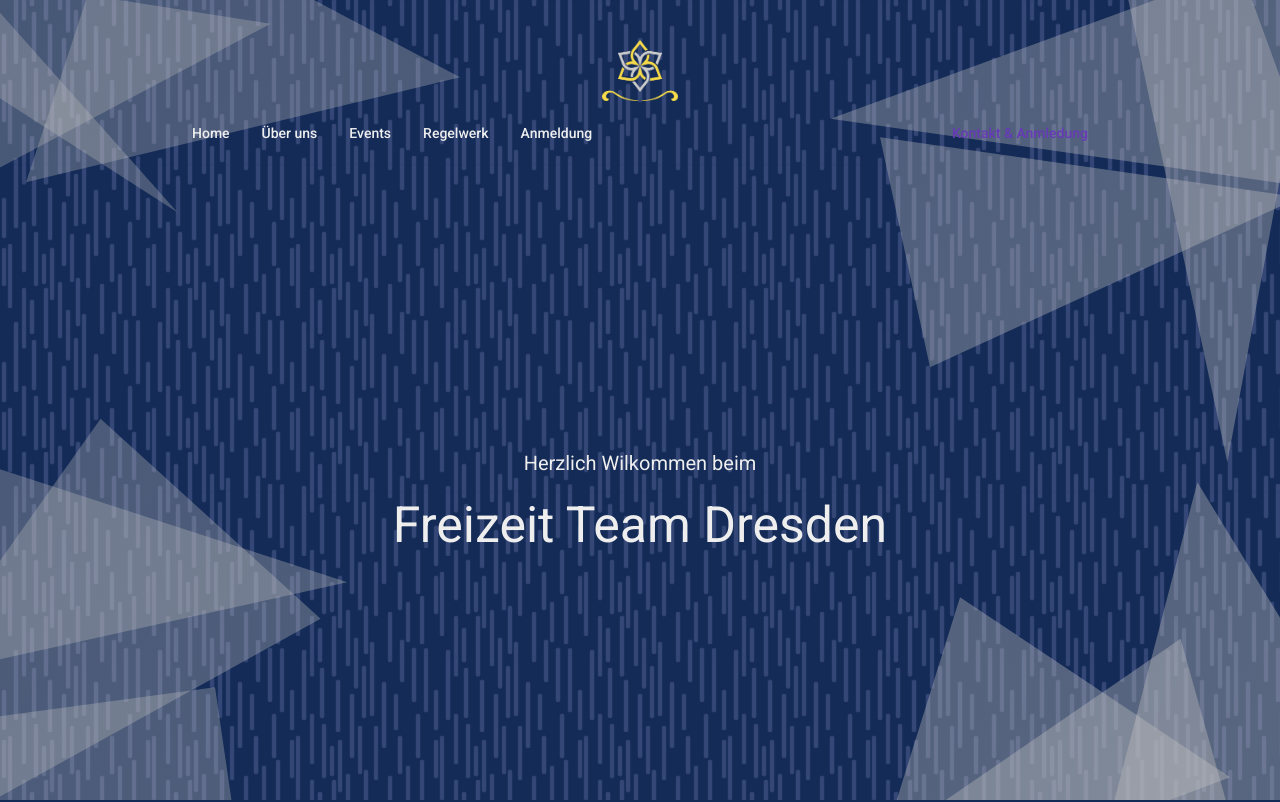
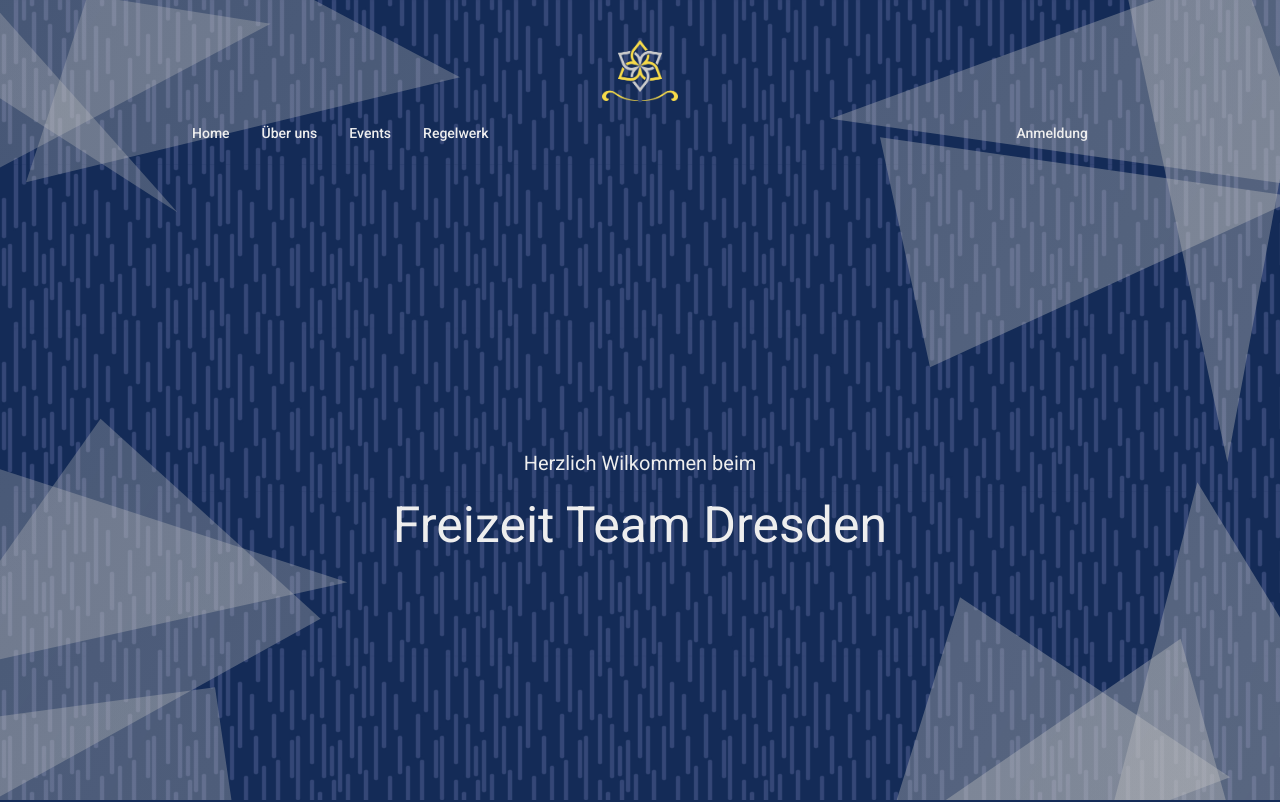
Before and after one commit to freizeit-team-dresden/airsoft, an Angular app: page / in a window 1280 px wide. Shown: the top 802 px of the page. Built offline with nearby package versions, Linux system fonts and the light colour scheme.

Commit message:
Removed dupicate register buttons

```diff
--- a/src/app/app.component.html
+++ b/src/app/app.component.html
@@ -6,9 +6,9 @@
             <a mat-button routerLink="/about-us" routerLinkActive="activebutton">Über uns</a>
             <a mat-button routerLink="/events" routerLinkActive="activebutton">Events</a>
             <a mat-button routerLink="/rules" routerLinkActive="activebutton">Regelwerk</a>
+            <span class="example-spacer"></span>
             <a mat-button routerLink="/register" routerLinkActive="activebutton">Anmeldung</a>
-            <span class="example-spacer"></span>
-            <button mat-button color="primary">Kontakt & Anmledung</button>
+            <!-- <button mat-button color="primary">Kontakt & Anmledung</button> -->
         </mat-toolbar>
         <div class="content">
             <router-outlet></router-outlet>
```
